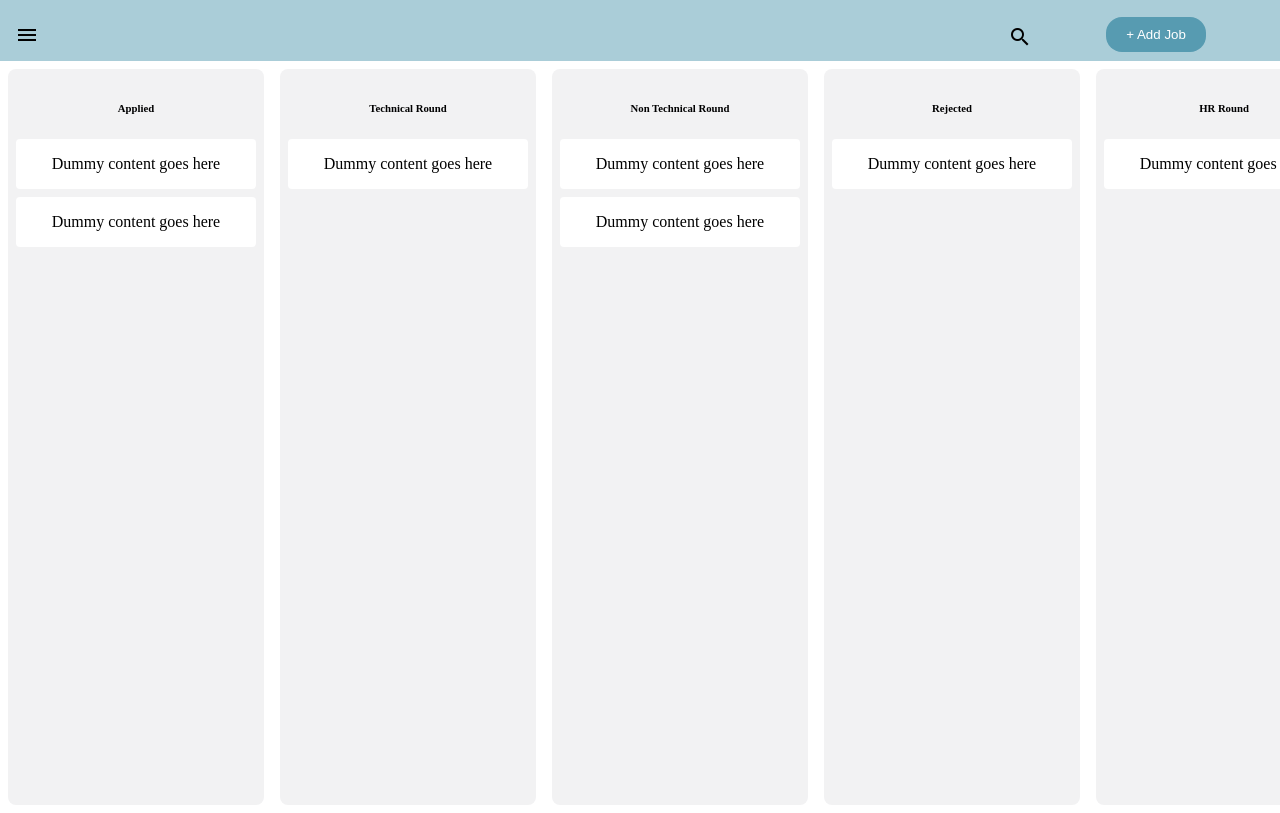
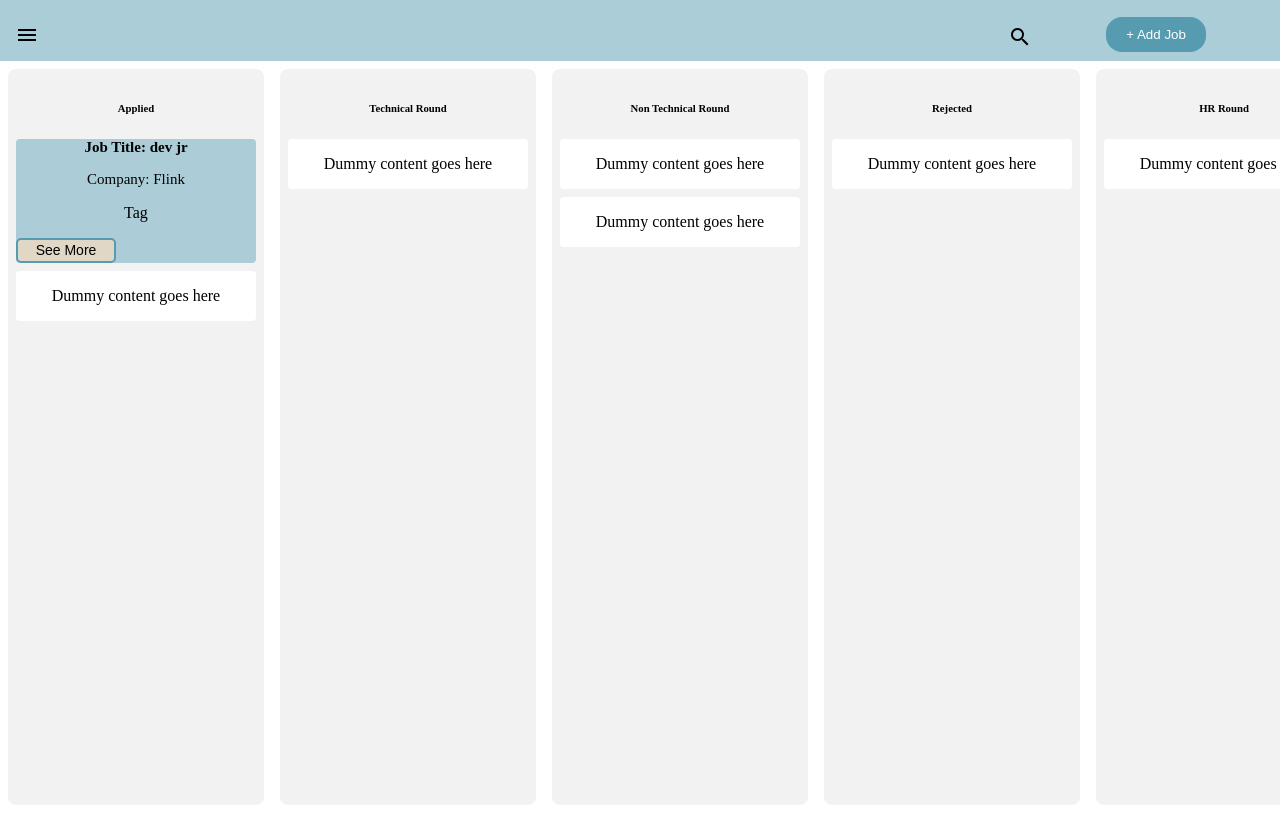
Before and after one commit to sijincodes/JobApplicationTracker-client, a React (Create React App) app: page / in a window 1280 px wide. Built offline with nearby package versions, Linux system fonts and the light colour scheme; no server answers.

Commit message:
added swimlane card, needs improvement

```diff
--- a/src/components/SideBar/SideBar.css
+++ b/src/components/SideBar/SideBar.css
@@ -6,7 +6,7 @@
     height: 100%;
     width: 15vw;
     /* transition: left 0.5s ease-in-out; */
-    background-color: rgba(87, 155, 177,.5);
+    background-color: #ACCDD8;
 
   }
   .sidebar-toggle {
--- /dev/null
+++ b/src/components/SwimlaneCard/SwimlaneCard.css
@@ -0,0 +1,40 @@
+
+.card {
+  background: #ACCDD8;
+  margin: 0.5rem 0;
+  border-radius: 0.25rem;
+}
+.card:hover {
+  background: #E1D7C6;
+}
+
+.heading {
+  font-size: 15px;
+
+}
+
+.desc {
+  margin: 15px 0;
+  font-size: 15px;
+}
+
+.button {
+  width: 100px;
+  height: 25px;
+  display: inline-block;
+  color: black;
+  font-size: 14px;
+
+  border: #579BB1 2px solid;
+  border-radius: 5px;
+  transition: 0.3s ease;
+  display: flex;
+  align-items: center;
+  justify-content: center;
+  background-color: #E1D7C6;
+}
+.button:hover {
+  width: 100%;
+  background: #ACCDD8;
+  color: black;
+}
--- /dev/null
+++ b/src/components/SwimlaneCard/SwimlaneCard.jsx
@@ -0,0 +1,18 @@
+import React from "react";
+
+import "./SwimlaneCard.css";
+
+function SwimlaneCard() {
+  return (
+    <>
+      <div className="card">
+        <h1 className="heading">Job Title: dev jr</h1>
+        <p className="desc">Company: Flink</p>
+        <p>Tag</p>
+        <button className="button">See More</button>
+      </div>
+    </>
+  );
+}
+
+export default SwimlaneCard;
--- a/src/components/Swimlanes/Swimlanes.jsx
+++ b/src/components/Swimlanes/Swimlanes.jsx
@@ -1,4 +1,5 @@
 import React from 'react'
+import SwimlaneCard from '../SwimlaneCard/SwimlaneCard'
 
 import "./Swimlanes.css"
 
@@ -17,7 +18,7 @@ function Swimlanes() {
     </h6>
     <ul class="swimlanes__list">
 
-      <li class="swimlanes__listItem">Dummy content goes here</li>
+      <SwimlaneCard/>
       <li class="swimlanes__listItem">Dummy content goes here</li>
 
     </ul>
```
